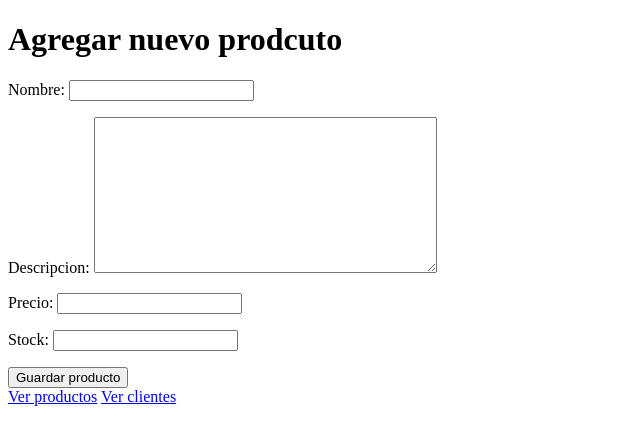
After one commit to JoelSantaM/modelos, a Django app: page /agregar_producto/ in a window 1280 px wide. The commit adds this page. Shown: the top 445 px of the page, without its empty margins (0-640 px from the left). Run offline with Django 5.2, Linux system fonts and the light colour scheme.

Commit message:
agregamos producto
definimos la opcion de agregar productos

```diff
--- /dev/null
+++ b/tienda/productos/forms.py
@@ -0,0 +1,13 @@
+from django import forms
+from .models import Producto
+
+# class Productoforms(forms.Form):
+#     nombre = forms.CharField(max_length=100)
+#     descripcion = forms.CharField(widget=forms.Textarea)
+#     precio = forms.DecimalField(max_digits=10, decimal_places=2)
+#     stock = forms.IntegerField()
+
+class ProductoModelForm(forms.ModelForm):
+    class Meta:
+        model= Producto
+        fields = ['nombre', 'descripcion', 'precio', 'stock']
--- /dev/null
+++ b/tienda/productos/templates/agregar_producto.html
@@ -0,0 +1,16 @@
+<!DOCTYPE html>
+<html lang="en">
+<head>
+    <title>Agregar producto</title>
+</head>
+<body>
+    <h1>Agregar nuevo prodcuto</h1>
+    <form method="post">
+        {% csrf_token %}
+        {{ form.as_p }}
+        <button type = "submit">Guardar producto</button>
+    </form>
+    <a href="{% url 'listar_productos' %}">Ver productos</a>
+    <a href="{% url 'listar_clientes' %}">Ver clientes</a>
+</body>
+</html>
--- a/tienda/productos/templates/listar_productos.html
+++ b/tienda/productos/templates/listar_productos.html
@@ -6,7 +6,7 @@
 <body>
     <h1>Lista de Productos</h1>
     <ul>
-        {% for producto in productos}
+        {% for producto in productos %}
             <li>{{ producto.nombre }} - {{ producto.descripcion }} - {{ producto.precio }} - {{ producto.stock }}</li>
         {% endfor %}
 
--- a/tienda/productos/urls.py
+++ b/tienda/productos/urls.py
@@ -1,7 +1,8 @@
 from django.urls import path
-from .views import listar_clientes, listar_productos
+from .views import listar_clientes, listar_productos, agregar_producto
 
 urlpatterns = [
     path('clientes/', listar_clientes, name='listar_clientes'),
-    path('productos/', listar_productos, name='listar_productos')
+    path('productos/', listar_productos, name='listar_productos'),
+    path('agregar_producto/', agregar_producto, name='agregar_producto')
 ]
--- a/tienda/productos/views.py
+++ b/tienda/productos/views.py
@@ -1,6 +1,7 @@
-from django.shortcuts import render
+from django.shortcuts import render, redirect
 from .models import Cliente
 from .models import Producto
+from .forms import ProductoModelForm
 
 # Create your views here.
 
@@ -14,3 +15,13 @@ def listar_productos(request):
 
 def inicio(request):
     return render(request, 'inicio.html')
+
+def agregar_producto(request):
+    if request.method == 'POST':
+        form = ProductoModelForm(request.POST)
+        if form.is_valid():
+            form.save()
+            return redirect('listar_productos')
+    else:
+        form = ProductoModelForm
+        return render(request, 'agregar_producto.html', {'form' : form})
```
Also changed, not shown: tienda/db.sqlite3, tienda/productos/migrations/0001_initial.py (added).
